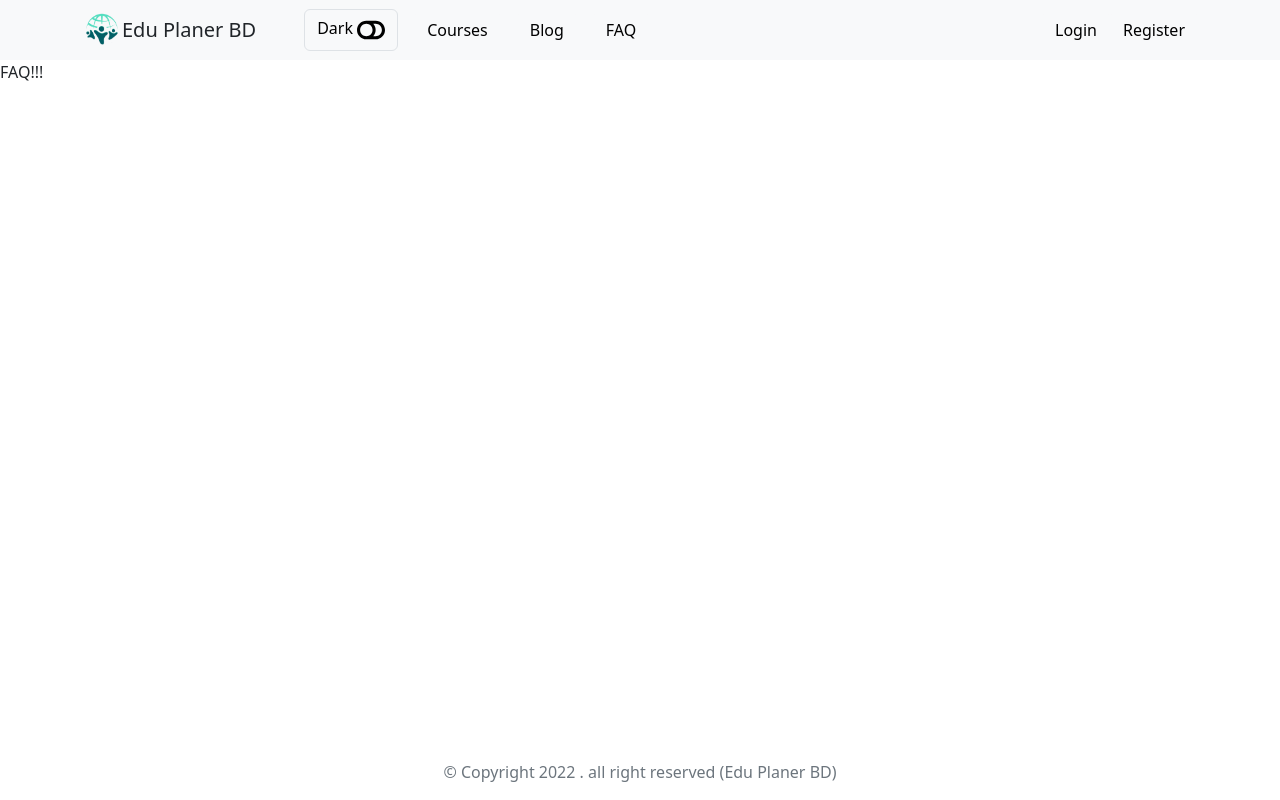
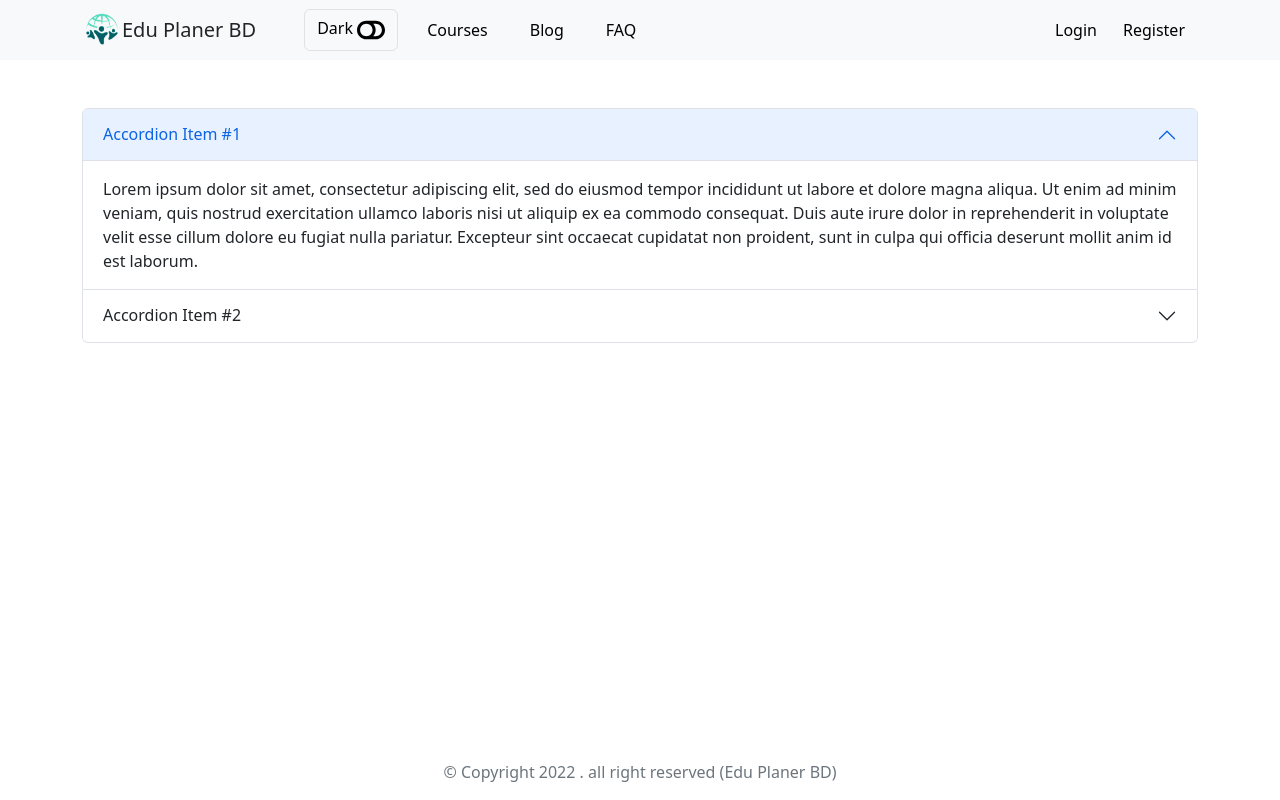
Before and after one commit to Abusayed987/Edu_Planer_BD_Client_SIde, a React (Create React App) app: page /faq in a window 1280 px wide. Built offline with nearby package versions, Linux system fonts and the light colour scheme; no server answers.

Commit message:
Environment variable setup done

```diff
--- a/src/Firebase/firebase.init.js
+++ b/src/Firebase/firebase.init.js
@@ -5,12 +5,12 @@ import { initializeApp } from "firebase/app";
 
 // Your web app's Firebase configuration
 const firebaseConfig = {
-    apiKey: "AIzaSyBgiei4DGta_f_tU1MoC9plVxJS60cqCBg",
-    authDomain: "edu-planer-bd.firebaseapp.com",
-    projectId: "edu-planer-bd",
-    storageBucket: "edu-planer-bd.appspot.com",
-    messagingSenderId: "453670328387",
-    appId: "1:453670328387:web:e6895b3095fe67f77adcf6"
+    apiKey: process.env.REACT_APP_apiKey,
+    authDomain: process.env.REACT_APP_authDomain,
+    projectId: process.env.REACT_APP_projectId,
+    storageBucket: process.env.REACT_APP_storageBucket,
+    messagingSenderId: process.env.REACT_APP_messagingSenderId,
+    appId: process.env.REACT_APP_appId,
 };
 
 // Initialize Firebase
--- a/src/pages/Blog/Blog.js
+++ b/src/pages/Blog/Blog.js
@@ -2,7 +2,7 @@ import React from 'react';
 
 const Blog = () => {
     return (
-        <div className='text-start mt-5'>
+        <div className='text-start mt-5 container'>
             <div className='border rounded m-5 p-3'>
                 <h2><b className='text-info'>Question 01 :</b> What is cors?</h2>
                 <h4 className='m-3'><b>Ans:</b><br />    CORS means Cross-Origin Resource Sharing, it is a Sharing method that the frontend and backend are at two different domains. it's allows you to make requests to the server deployed at a different domain .</h4>
--- a/src/pages/Faq/Faq.js
+++ b/src/pages/Faq/Faq.js
@@ -1,9 +1,35 @@
 import React from 'react';
+import Accordion from 'react-bootstrap/Accordion';
 
 const Faq = () => {
     return (
-        <div>
-            FAQ!!!
+        <div className='container mt-5'>
+            <Accordion defaultActiveKey="0">
+                <Accordion.Item eventKey="0">
+                    <Accordion.Header>Accordion Item #1</Accordion.Header>
+                    <Accordion.Body>
+                        Lorem ipsum dolor sit amet, consectetur adipiscing elit, sed do
+                        eiusmod tempor incididunt ut labore et dolore magna aliqua. Ut enim ad
+                        minim veniam, quis nostrud exercitation ullamco laboris nisi ut
+                        aliquip ex ea commodo consequat. Duis aute irure dolor in
+                        reprehenderit in voluptate velit esse cillum dolore eu fugiat nulla
+                        pariatur. Excepteur sint occaecat cupidatat non proident, sunt in
+                        culpa qui officia deserunt mollit anim id est laborum.
+                    </Accordion.Body>
+                </Accordion.Item>
+                <Accordion.Item eventKey="1">
+                    <Accordion.Header>Accordion Item #2</Accordion.Header>
+                    <Accordion.Body>
+                        Lorem ipsum dolor sit amet, consectetur adipiscing elit, sed do
+                        eiusmod tempor incididunt ut labore et dolore magna aliqua. Ut enim ad
+                        minim veniam, quis nostrud exercitation ullamco laboris nisi ut
+                        aliquip ex ea commodo consequat. Duis aute irure dolor in
+                        reprehenderit in voluptate velit esse cillum dolore eu fugiat nulla
+                        pariatur. Excepteur sint occaecat cupidatat non proident, sunt in
+                        culpa qui officia deserunt mollit anim id est laborum.
+                    </Accordion.Body>
+                </Accordion.Item>
+            </Accordion>
         </div>
     );
 };
--- a/src/pages/Shared/Header/Header.js
+++ b/src/pages/Shared/Header/Header.js
@@ -43,6 +43,7 @@ const Header = () => {
                             src="./eduPlaner.png" alt="logo" />
                         Edu Planer BD
                     </Link>
+
                     <Navbar.Toggle aria-controls="responsive-navbar-nav" />
                     <Navbar.Collapse id="responsive-navbar-nav">
                         <div onClick={() => handleThemeChange()}>
@@ -72,7 +73,6 @@ const Header = () => {
                         </Nav>
                         <Nav>
 
-
                             {user?.photoURL ?
                                 <>
                                     <OverlayTrigger
@@ -81,7 +81,8 @@ const Header = () => {
                                         overlay={renderTooltip}
                                     >
                                         <img
-                                            style={{ 'height': '45px', 'borderRadius': '50px', 'marginRight': '10px' }}
+                                            className='w-25 mx-auto rounded-circle img-fluid'
+                                            // style={{ 'height': '45px', 'borderRadius': '50px', 'marginRight': '10px' }}
                                             src={user?.photoURL}
                                             alt="img"
                                         />
@@ -105,6 +106,7 @@ const Header = () => {
                                     </Link>
                                 </>
                             }
+
                         </Nav>
                     </Navbar.Collapse>
                 </Container>
```
